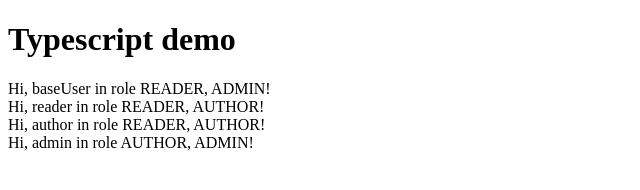
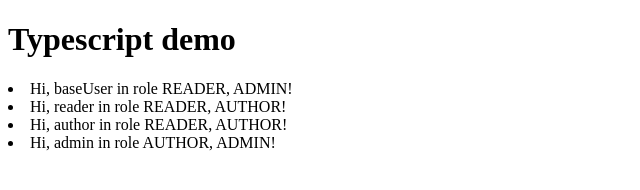
Before and after one commit to gerytsv/typescript_demo, a website with bundled scripts: page index.html in a window 1280 px wide. Shown: the whole page, without its empty margins (0-640 px from the left). Built offline with nearby package versions, Linux system fonts and the light colour scheme.

Commit message:
change div to li

```diff
--- a/index.html
+++ b/index.html
@@ -9,9 +9,9 @@
     </head>
     <body>
         <h1>Typescript demo</h1>
-        <div id="userBase"></div>
-        <div id="reader"></div>
-        <div id="author"></div>
-        <div id="admin"></div>
+        <li id="userBase"></li>
+        <li id="reader"></li>
+        <li id="author"></li>
+        <li id="admin"></li>
     </body>
 </html>
```
